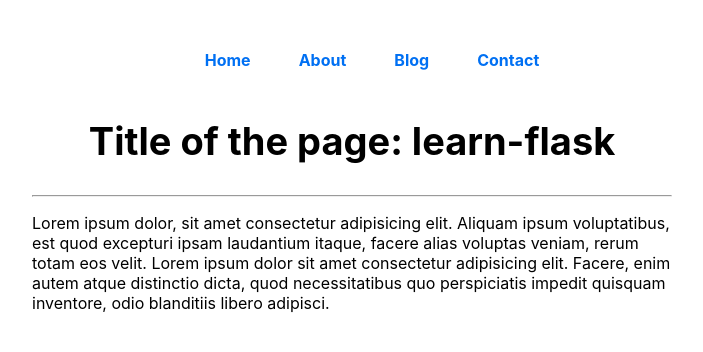
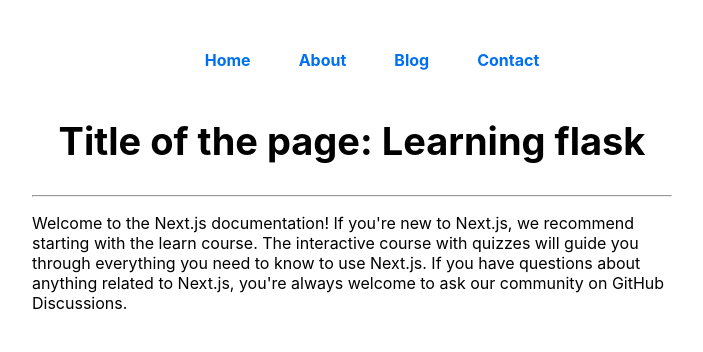
Before and after one commit to kaushal-basnet/LearningNext, a Next.js app: page /blogspot/learn-flask in a window 1280 px wide. Shown: the top 352 px of the page, without its empty margins (288-991 px from the left). Built offline with nearby package versions, Linux system fonts and the light colour scheme.

Commit message:
fetching blogpost

```diff
--- a/blogdata/learn-flask.json
+++ b/blogdata/learn-flask.json
@@ -2,5 +2,5 @@
   "title": "Learning flask",
   "content": "Welcome to the Next.js documentation! If you're new to Next.js, we recommend starting with the learn course. The interactive course with quizzes will guide you through everything you need to know to use Next.js. If you have questions about anything related to Next.js, you're always welcome to ask our community on GitHub Discussions.",
   "author": "kaushal",
-  "slug": "learning-flask"
+  "slug": "learn-flask"
 }
--- a/blogdata/learn-js.json
+++ b/blogdata/learn-js.json
@@ -2,5 +2,5 @@
   "title": "Learning Js",
   "content": "Welcome to the Next.js documentation! If you're new to Next.js, we recommend starting with the learn course. The interactive course with quizzes will guide you through everything you need to know to use Next.js. If you have questions about anything related to Next.js, you're always welcome to ask our community on GitHub Discussions.",
   "author": "harry",
-  "slug": "learning-js"
+  "slug": "learn-js"
 }
--- a/blogdata/learn-next.json
+++ b/blogdata/learn-next.json
@@ -2,5 +2,5 @@
   "title": "Learning Next",
   "content": "Welcome to the Next.js documentation! If you're new to Next.js, we recommend starting with the learn course. The interactive course with quizzes will guide you through everything you need to know to use Next.js. If you have questions about anything related to Next.js, you're always welcome to ask our community on GitHub Discussions.",
   "author": "kazi",
-  "slug": "learning-next"
+  "slug": "learn-next"
 }
--- a/pages/blog.js
+++ b/pages/blog.js
@@ -16,7 +16,7 @@ const Blog = () => {
         return parse.json();
       })
       .then((parsedData) => {
-        console.log(parsedData);
+
         setblogs(parsedData);
       });
   }, []);
--- a/pages/blogspot/[slug].js
+++ b/pages/blogspot/[slug].js
@@ -1,26 +1,32 @@
 import { useRouter } from "next/router";
-import React from "react";
+import React, { useState, useEffect } from "react";
 import styles from "../../styles/Blog.module.css";
 
-// for accessing blogdata data
+// for accessing blogblog data
 // Step 3: find the file corresponding to the slug
 // Step 4: Populate them inside the page
 const Post = () => {
+  const [blog, setblog] = useState([]);
   const router = useRouter();
-  const { slug } = router.query;
+
+  useEffect(() => {
+    if (!router.isReady) return;
+    const { slug } = router.query;
+    fetch(`http://localhost:3001/api/getblogs?slug=${slug}`)
+      .then((parse) => {
+        return parse.json();
+      })
+      .then((parsed) => {
+        setblog(parsed);
+      });
+  }, [router.isReady]);
+  console.log(blog);
   return (
     <main className={styles.main}>
-      <div className={styles.dummy}>
-        <h2>Title of the page: {slug}</h2>
+      <div className={styles.dummy} key={blog.slug}>
+        <h2>Title of the page: {blog && blog.title}</h2>
         <hr />
-        <p>
-          Lorem ipsum dolor, sit amet consectetur adipisicing elit. Aliquam
-          ipsum voluptatibus, est quod excepturi ipsam laudantium itaque, facere
-          alias voluptas veniam, rerum totam eos velit. Lorem ipsum dolor sit
-          amet consectetur adipisicing elit. Facere, enim autem atque distinctio
-          dicta, quod necessitatibus quo perspiciatis impedit quisquam
-          inventore, odio blanditiis libero adipisci.
-        </p>
+        <p>{blog && blog.content}</p>
       </div>
     </main>
   );
```
